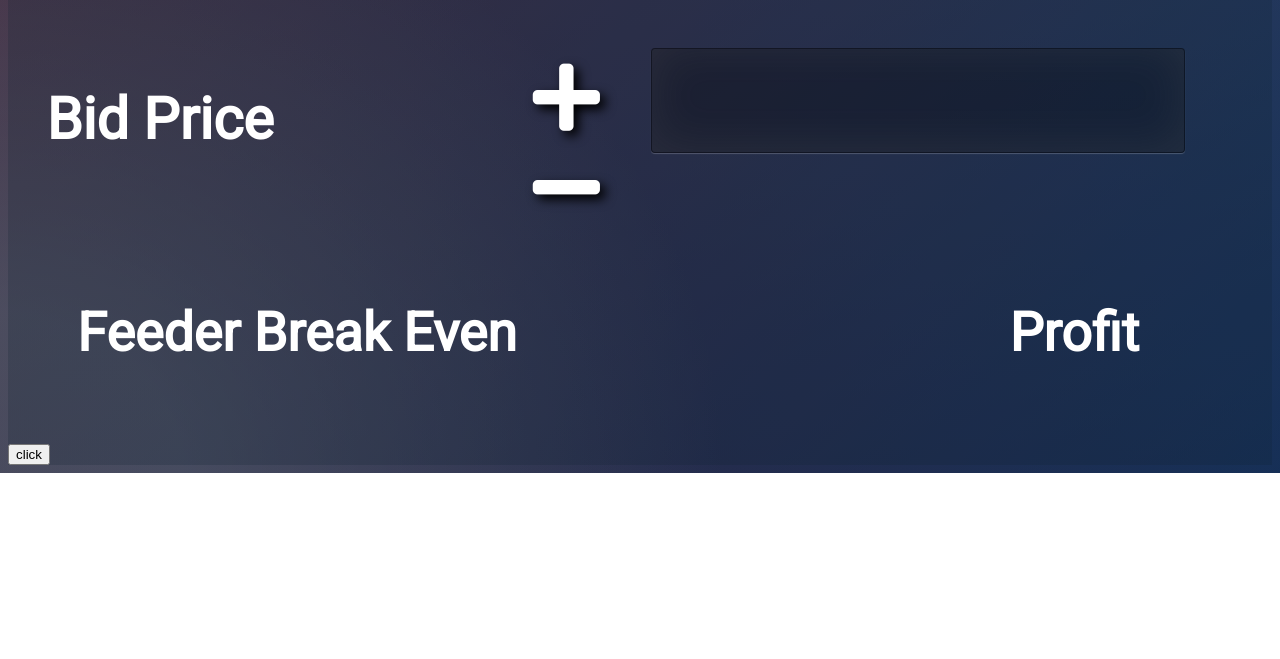
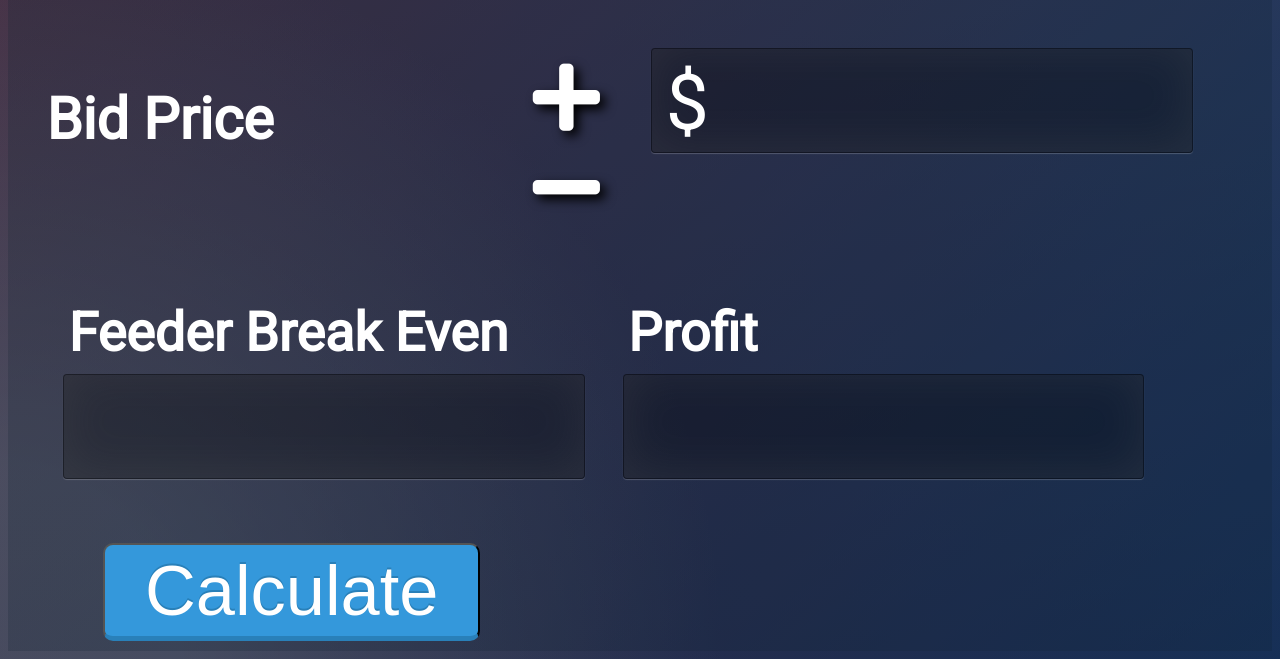
Before and after one commit to jwright4810/BreakEvenCalc, a plain HTML site: page index.html in a window 1280 px wide. Shown: the part 664-1323 px from the top of the page. Before the commit the page ends 1137 px from the top, so only its background shows below. Drawn offline with Linux system fonts and the light colour scheme.

Commit message:
button and final output styling

```diff
--- a/index.html
+++ b/index.html
@@ -92,7 +92,7 @@
 
 
     </div>
-    <button onclick="calc()">click</button>
+    <button onclick="calc()">Calculate</button>
     <script src="calc.js"></script>
 </body>
 </html>
--- a/style.css
+++ b/style.css
@@ -3,7 +3,7 @@
 body {
     font-family: 'Roboto', cursive;
     color: white;
-    background: #092756;
+    /* background: #092756; */
 	background: -moz-radial-gradient(0% 100%, ellipse cover, rgba(104,128,138,.4) 10%,rgba(138,114,76,0) 40%),-moz-linear-gradient(top,  rgba(57,173,219,.25) 0%, rgba(42,60,87,.4) 100%), -moz-linear-gradient(-45deg,  #670d10 0%, #092756 100%);
 	background: -webkit-radial-gradient(0% 100%, ellipse cover, rgba(104,128,138,.4) 10%,rgba(138,114,76,0) 40%), -webkit-linear-gradient(top,  rgba(57,173,219,.25) 0%,rgba(42,60,87,.4) 100%), -webkit-linear-gradient(-45deg,  #670d10 0%,#092756 100%);
 	background: -o-radial-gradient(0% 100%, ellipse cover, rgba(104,128,138,.4) 10%,rgba(138,114,76,0) 40%), -o-linear-gradient(top,  rgba(57,173,219,.25) 0%,rgba(42,60,87,.4) 100%), -o-linear-gradient(-45deg,  #670d10 0%,#092756 100%);
@@ -11,7 +11,6 @@ body {
 	background: -webkit-radial-gradient(0% 100%, ellipse cover, rgba(104,128,138,.4) 10%,rgba(138,114,76,0) 40%), linear-gradient(to bottom,  rgba(57,173,219,.25) 0%,rgba(42,60,87,.4) 100%), linear-gradient(135deg,  #670d10 0%,#092756 100%);
 	filter: progid:DXImageTransform.Microsoft.gradient( startColorstr='#3E1D6D', endColorstr='#092756',GradientType=1 );
 }
-
 .input-container {
     background-color: rgba(0, 0, 0, 0.212);
     display: flex;
@@ -20,13 +19,11 @@ body {
     flex-wrap: wrap;
     box-shadow: 5px 5px 25px rgba(0, 0, 0, 0.212)
 }
-
 .input-fields {
     display: flex;
     flex-direction: column;
     margin: 10px auto;
     width: 30vw;
-
 }
 #tdDate {
     font-size: 3vw;
@@ -38,13 +35,12 @@ input[type="date"]::-webkit-inner-spin-button {
     height: 2vw;
     color: #fff;
 	text-shadow: 1px 1px 1px rgba(0,0,0,0.3);
-  }
+}
 .input-fields h1 {
     font-size: 3.5vw;
     margin: 10px 5px;
 }
 .input-fields input {
-
     font-family: inherit;
     width: 24vw;
     height: 2vw;
@@ -177,6 +173,7 @@ input[type="date"]::-webkit-inner-spin-button {
     transition: box-shadow .5s ease;
 }
 .sell-bid {
+    position: relative;
     display: flex;
     flex-direction: column;
 
@@ -193,7 +190,7 @@ input[type="date"]::-webkit-inner-spin-button {
     background: rgba(0,0,0,0.3);
     border: none;
     outline: none;
-    padding: 10px;
+    padding: 10px 0px 10px 28px;
     font-size: 6vw;
 	color: #fff;
 	text-shadow: 1px 1px 1px rgba(0,0,0,0.3);
@@ -207,9 +204,17 @@ input[type="date"]::-webkit-inner-spin-button {
     transition: box-shadow .5s ease;
 }
 .sell-price {
+    position: relative;
     display: flex;
     flex-direction: row;
     margin:  5vw 0;
+}
+.sell-price::before {
+    position: absolute;
+    top: 10px;
+    content: '$';
+    right: 44vw;
+    font-size: 6vw;
 }
 .sell-price h1 {
     font-size: 4.5vw;
@@ -217,17 +222,23 @@ input[type="date"]::-webkit-inner-spin-button {
     width: 28vw;
 }
 .bid-price {
+    position: relative;
     display: flex;
     flex-direction: row;
     margin: 5vw, 0;
 }
-
+.bid-price::before {
+    position: absolute;
+    top: 10px;
+    content: '$';
+    right: 44vw;
+    font-size: 6vw;
+}
 .bid-price h1 {
     margin: 3vw 0 0 3vw;
     width: 28vw;
     font-size: 4.5vw;
 }
-
 .inc-but {
     display: flex;
     flex-direction: column;
@@ -248,14 +259,80 @@ input[type="date"]::-webkit-inner-spin-button {
     margin: 1vw 4vw 0 0;
     outline: none;
 }
-
 .inc-but .fa-plus:before, .fa-minus:before {
     font-size: 6vw;
     text-shadow: 5px 5px 11px black;
 }
-
 .final-output {
     display: flex;
     margin: 5vw 10vw 5vw 5vw;
-    justify-content: space-between;
+    justify-content: center;
 }
+.break-even {
+    display:flex;
+    flex-direction: column;
+    justify-content: center;
+    margin-left: 30px;
+}
+.profit {
+    display:flex;
+    flex-direction: column;
+    justify-content: center;
+}
+#feeder-be {
+    font-family: inherit;
+    width: 39vw;
+    height: 6.5vw;
+    margin: 0px 3vw 0 0vw;
+    background: rgba(0,0,0,0.3);
+    border: none;
+    outline: none;
+    padding: 10px;
+    font-size: 5.5vw;
+	color: #fff;
+	text-shadow: 1px 1px 1px rgba(0,0,0,0.3);
+	border: 1px solid rgba(0,0,0,0.3);
+	border-radius: 4px;
+	box-shadow: inset 0 -5px 45px rgba(100,100,100,0.2), 0 1px 1px rgba(255,255,255,0.2);
+	-webkit-transition: box-shadow .5s ease;
+	-moz-transition: box-shadow .5s ease;
+	-o-transition: box-shadow .5s ease;
+	-ms-transition: box-shadow .5s ease;
+    transition: box-shadow .5s ease;
+}
+#profit-output  {
+    font-family: inherit;
+    width: 39vw;
+    height: 6.5vw;
+    margin: 0px 3vw 0 0vw;
+    background: rgba(0,0,0,0.3);
+    border: none;
+    outline: none;
+    padding: 10px;
+    font-size: 5.5vw;
+	color: #fff;
+	text-shadow: 1px 1px 1px rgba(0,0,0,0.3);
+	border: 1px solid rgba(0,0,0,0.3);
+	border-radius: 4px;
+	box-shadow: inset 0 -5px 45px rgba(100,100,100,0.2), 0 1px 1px rgba(255,255,255,0.2);
+	-webkit-transition: box-shadow .5s ease;
+	-moz-transition: box-shadow .5s ease;
+	-o-transition: box-shadow .5s ease;
+	-ms-transition: box-shadow .5s ease;
+    transition: box-shadow .5s ease;
+}
+button {
+    background-color: #3498DB;
+	border-bottom: 5px solid #2980B9;
+	text-shadow: 0px -2px #2980B9;
+    position: relative;
+	padding: 5px 40px;
+    margin: 0px 10px 10px 95px;
+	border-radius: 10px;
+	font-size: 5.5vw;
+	color: #FFF;
+    text-decoration: none;
+    transition: all 0.1s;
+    -webkit-transition: all 0.1s;
+    outline: none;
+}
```
